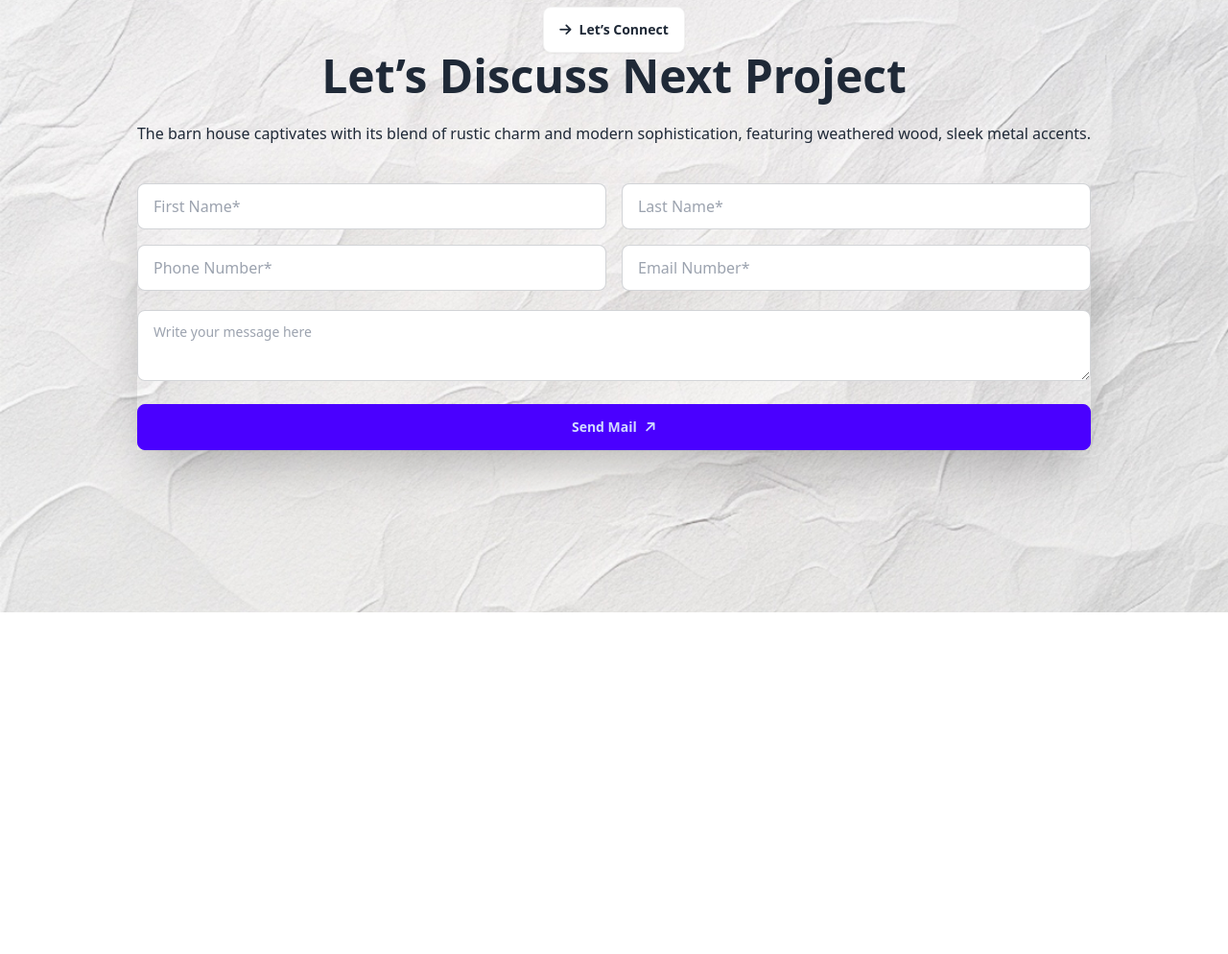
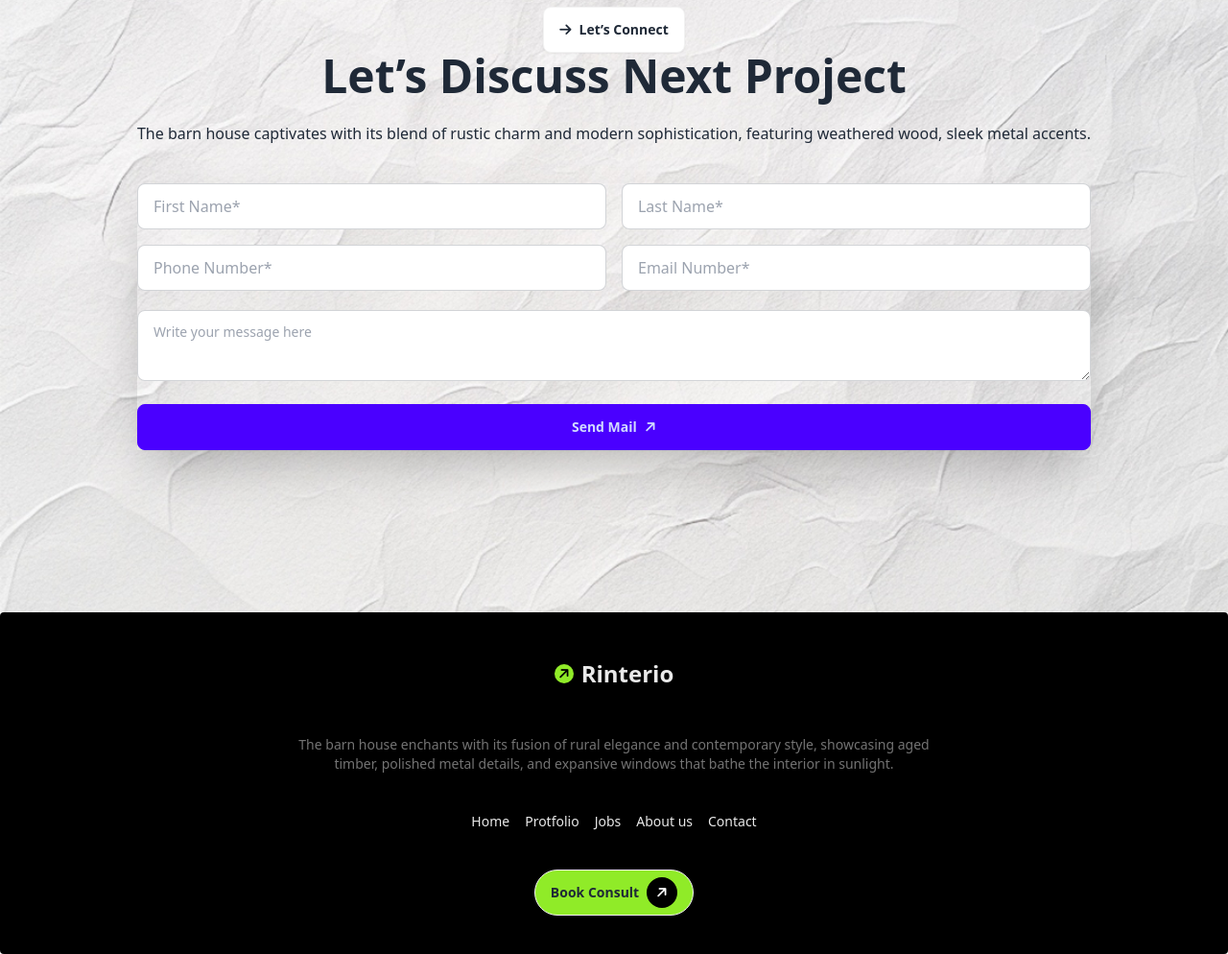
Before and after one commit to programer-akram/Architect-firm, a plain HTML site: page index.html in a window 1280 px wide. Shown: the part 3470-4464 px from the top of the page at 96% size. Before the commit the page ends 4108 px from the top, so only its background shows below. Drawn offline with nearby package versions, Linux system fonts and the light colour scheme.

Commit message:
footer section added

```diff
--- a/index.html
+++ b/index.html
@@ -280,7 +280,7 @@
 
 </main>
 
-  <!-- <footer class="footer footer-center bg-black text-base-content rounded p-10">
+  <footer class="footer footer-center bg-black text-base-content rounded p-10">
     <a class="btn btn-ghost inline-flex "><i class="fa-solid fa-arrow-right -rotate-45 text-black   rounded-full bg-[#90eb28] w-5 h-5 inline-flex justify-center items-center " ></i><span class="text-2xl text-[#E9E9E9]">Rinterio</span></a>
 
     <aside>
@@ -299,7 +299,7 @@
 
     <div><a class="btn bg-[#90eb28] rounded-3xl ">Book Consult<i class="fa-solid fa-arrow-right -rotate-45 text-white   rounded-full bg-black w-8 h-8 inline-flex justify-center items-center " ></i></a></div>
 
-  </footer> -->
+  </footer>
 
 </body>
 </html>
```
